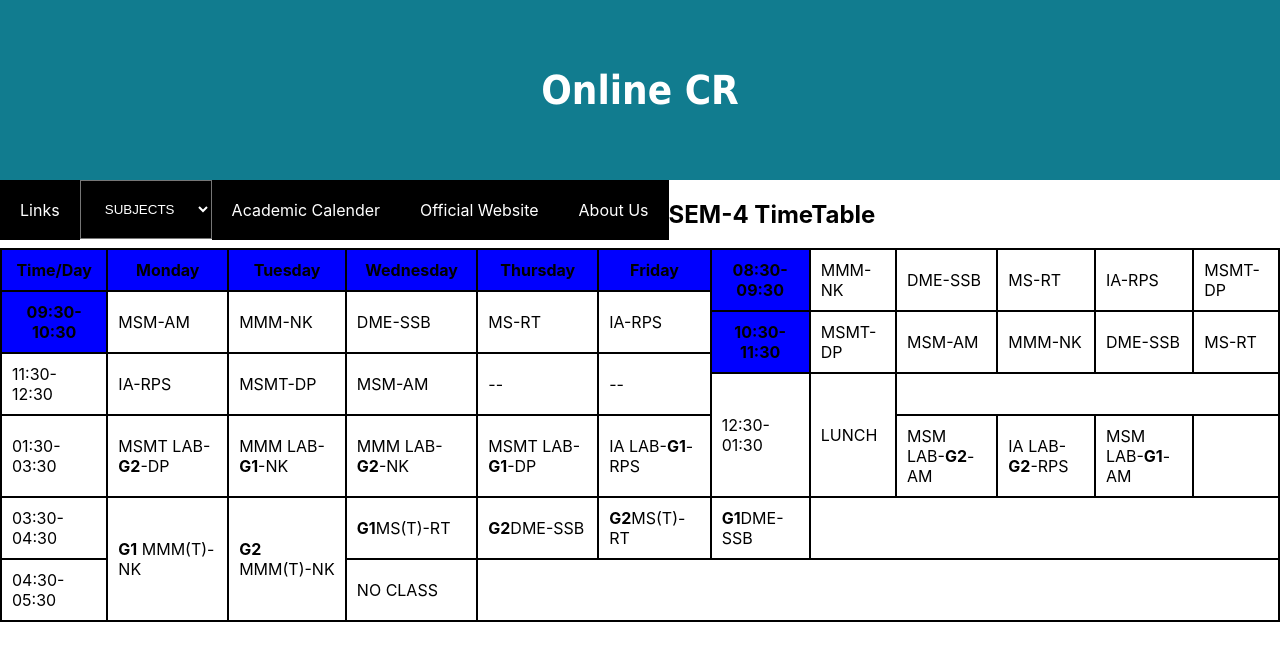
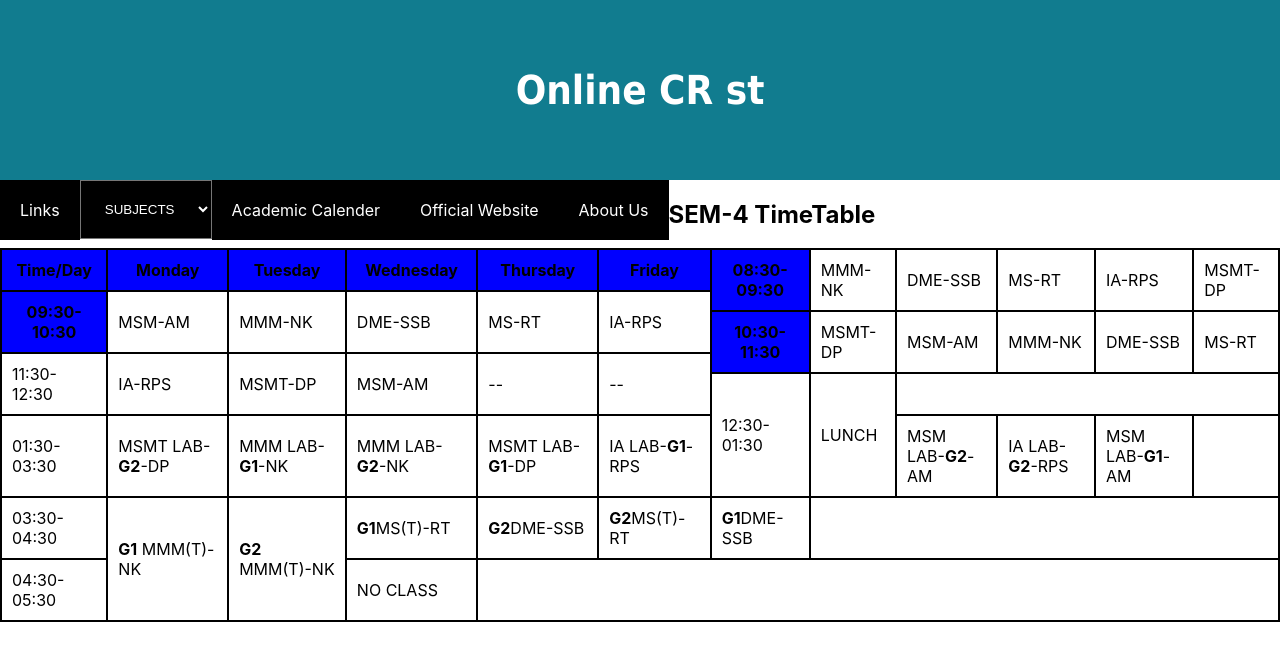
Before and after one commit to Lightshivanshu/Timetable, a plain HTML site: page time table.html in a window 1280 px wide. Drawn offline with Linux system fonts and the light colour scheme; a web font is replaced by a local one.

Commit message:
test change

```diff
--- a/time table.html
+++ b/time table.html
@@ -10,7 +10,7 @@
 </head>
 <body>
     <header>
-        <h1>Online CR</h1>
+        <h1>Online CR st</h1>
     </header>
     <nav>
         <a href="/time table.html">Links</a>
```
